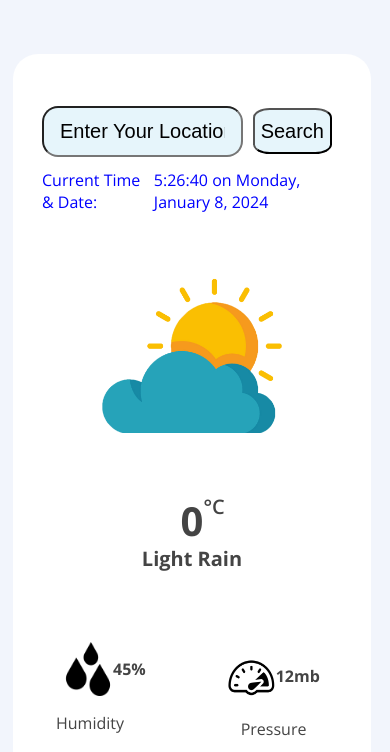
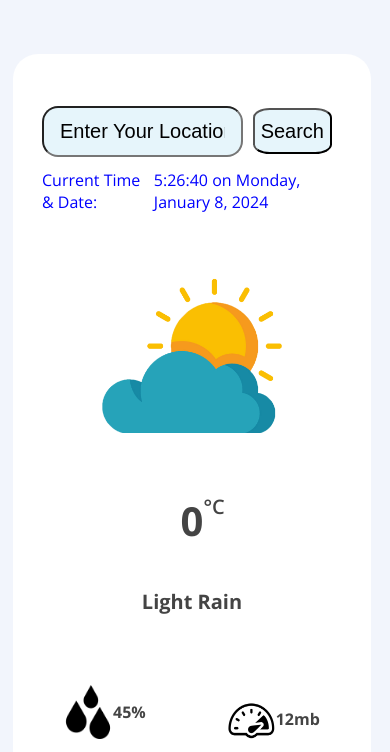
Before and after one commit to TheDharmarajsinh/Weather-Glance-Final, a plain HTML site: page index.html in a window 390 px wide. Shown: the part 73-825 px from the top of the page. Drawn offline with nearby package versions, Linux system fonts and the light colour scheme; files that its build step writes are made by us from their sources; files whose address does not match are found by name.

Commit message:
Update style.css

```diff
--- a/style.css
+++ b/style.css
@@ -858,6 +858,9 @@
           list-style: none;
           align-items: center;
         }
+        .weather-body .description{
+          margin-top: 20px;
+        }
 
 
       }
```
